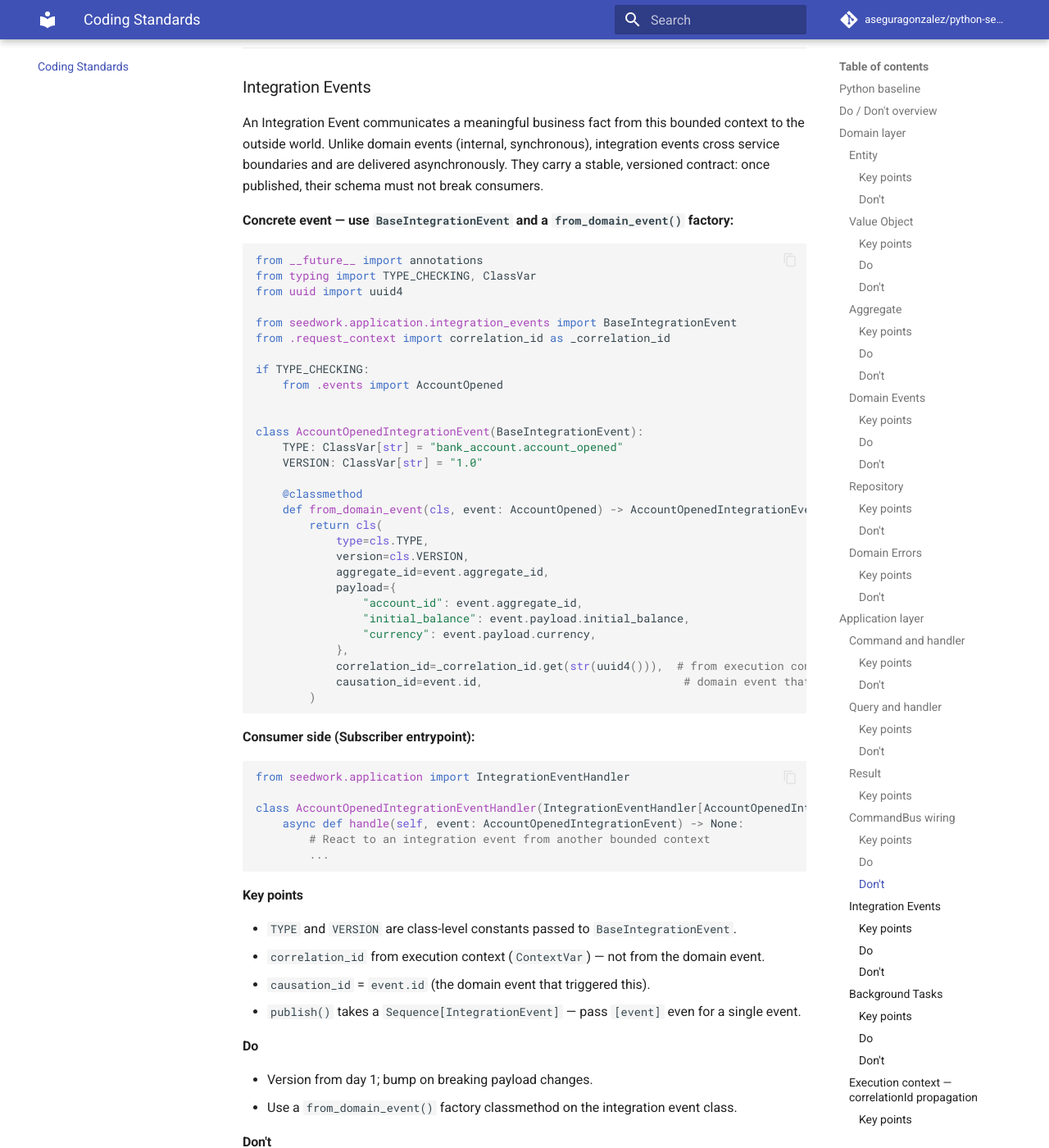
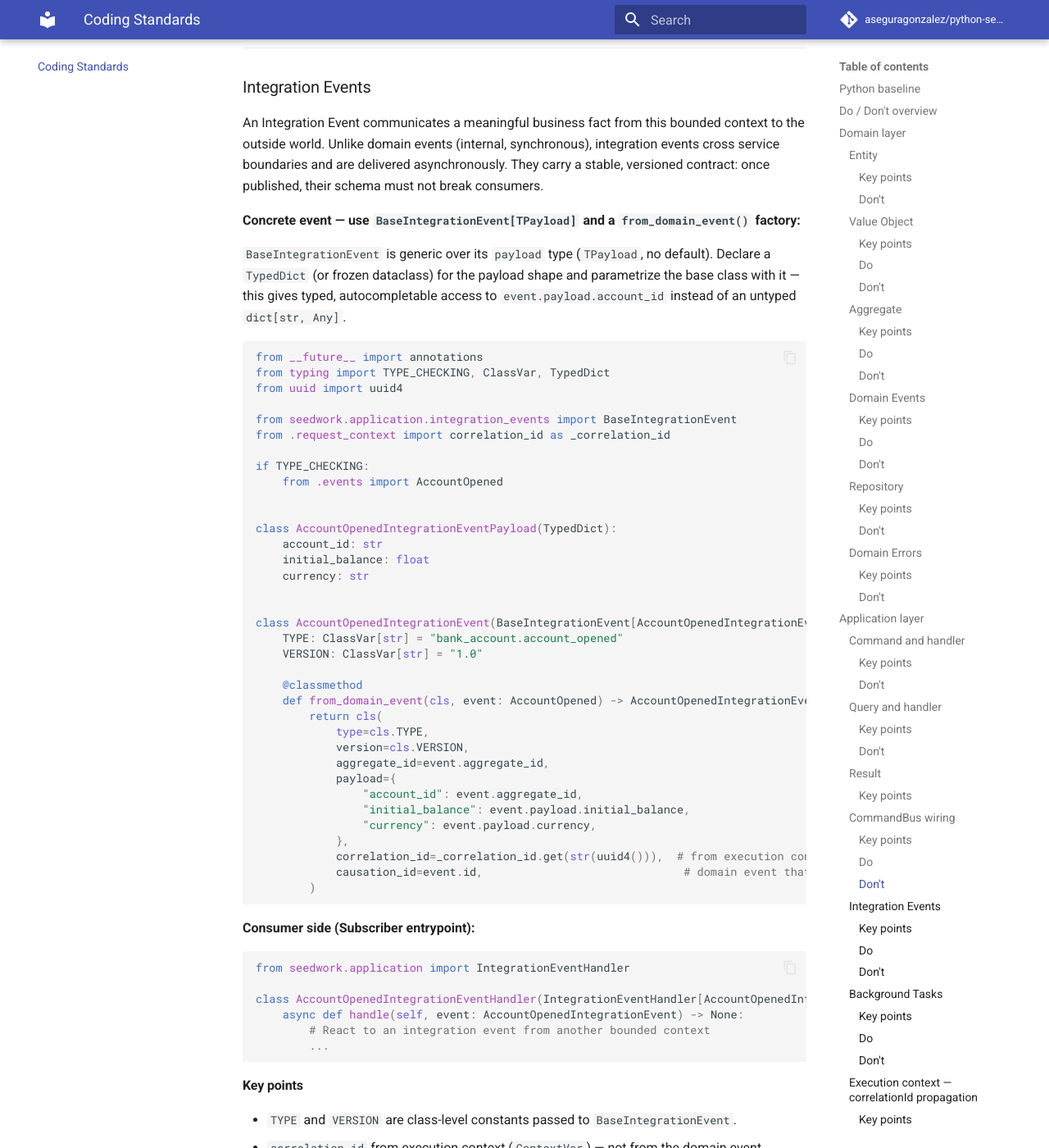
Before and after one commit to aseguragonzalez/python-seedwork, an MkDocs documentation site: the page built from docs/coding-standards.md, in a window 1280 px wide and 1400 px high, scrolled down 10692 px. Shown: the whole window at 82% size. Built offline with MkDocs 1.6.1 and Material for MkDocs 9.7.7, drawn with Linux system fonts in a browser that asks for light colours; comment, search, counter and statistics services are not loaded; the version menu is left out; some of the changed text lies outside the part shown.

Commit message:
feat: make BackgroundTask and IntegrationEvent generic over payload type (#63)
Co-authored-by: myclaudecodeagent[bot] <309073763+myclaudecodeagent[bot]@users.noreply.github.com>
Co-authored-by: Claude Sonnet 5 <noreply@anthropic.com>

````diff
--- a/docs/coding-standards.md
+++ b/docs/coding-standards.md
@@ -436,11 +436,13 @@ command_bus = (
 
 An Integration Event communicates a meaningful business fact from this bounded context to the outside world. Unlike domain events (internal, synchronous), integration events cross service boundaries and are delivered asynchronously. They carry a stable, versioned contract: once published, their schema must not break consumers.
 
-**Concrete event — use `BaseIntegrationEvent` and a `from_domain_event()` factory:**
+**Concrete event — use `BaseIntegrationEvent[TPayload]` and a `from_domain_event()` factory:**
+
+`BaseIntegrationEvent` is generic over its `payload` type (`TPayload`, no default). Declare a `TypedDict` (or frozen dataclass) for the payload shape and parametrize the base class with it — this gives typed, autocompletable access to `event.payload.account_id` instead of an untyped `dict[str, Any]`.
 
 ```python
 from __future__ import annotations
-from typing import TYPE_CHECKING, ClassVar
+from typing import TYPE_CHECKING, ClassVar, TypedDict
 from uuid import uuid4
 
 from seedwork.application.integration_events import BaseIntegrationEvent
@@ -450,7 +452,13 @@ if TYPE_CHECKING:
     from .events import AccountOpened
 
 
-class AccountOpenedIntegrationEvent(BaseIntegrationEvent):
+class AccountOpenedIntegrationEventPayload(TypedDict):
+    account_id: str
+    initial_balance: float
+    currency: str
+
+
+class AccountOpenedIntegrationEvent(BaseIntegrationEvent[AccountOpenedIntegrationEventPayload]):
     TYPE: ClassVar[str] = "bank_account.account_opened"
     VERSION: ClassVar[str] = "1.0"
 
@@ -486,7 +494,7 @@ class AccountOpenedIntegrationEventHandler(IntegrationEventHandler[AccountOpened
 - `TYPE` and `VERSION` are class-level constants passed to `BaseIntegrationEvent`.
 - `correlation_id` from execution context (`ContextVar`) — not from the domain event.
 - `causation_id` = `event.id` (the domain event that triggered this).
-- `publish()` takes a `Sequence[IntegrationEvent]` — pass `[event]` even for a single event.
+- `publish()` takes a `Sequence[IntegrationEvent[Any]]` — pass `[event]` even for a single event.
 
 #### Do
 
@@ -505,9 +513,11 @@ class AccountOpenedIntegrationEventHandler(IntegrationEventHandler[AccountOpened
 
 A Background Task defers work that must happen eventually but does not need to complete within the current request — sending emails, triggering webhooks, calling external APIs. Tasks are written to an outbox before the transaction commits, guaranteeing at-least-once execution by a worker even if the process crashes mid-flight.
 
+`BaseBackgroundTask` is likewise generic over its `payload` type (`TPayload`, no default) — parametrize it the same way as `BaseIntegrationEvent`.
+
 ```python
 from __future__ import annotations
-from typing import TYPE_CHECKING, ClassVar
+from typing import TYPE_CHECKING, ClassVar, TypedDict
 from uuid import uuid4
 
 from seedwork.application.background_tasks import BaseBackgroundTask
@@ -517,7 +527,11 @@ if TYPE_CHECKING:
     from .events import AccountOpened
 
 
-class SendWelcomeEmailTask(BaseBackgroundTask):
+class SendWelcomeEmailTaskPayload(TypedDict):
+    account_id: str
+
+
+class SendWelcomeEmailTask(BaseBackgroundTask[SendWelcomeEmailTaskPayload]):
     TYPE: ClassVar[str] = "send_welcome_email"
 
     @classmethod
@@ -718,12 +732,14 @@ assert len(scheduler.scheduled) == 0  # tasks were consumed
 | Domain Event | Past tense `PascalCase` | `AccountOpened`, `MoneyDeposited` |
 | Domain Event Payload | Past tense + `Payload` suffix | `AccountOpenedPayload` |
 | Integration Event | Past tense + `IntegrationEvent` suffix | `AccountOpenedIntegrationEvent` |
+| Integration Event Payload | Past tense + `IntegrationEventPayload` suffix | `AccountOpenedIntegrationEventPayload` |
 | Command | Imperative + `Command` | `OpenAccountCommand` |
 | Query | Noun phrase + `Query` | `GetBalanceQuery` |
 | Command Handler | Imperative + `Handler` | `OpenAccountHandler` |
 | Query Handler | Noun phrase + `Handler` | `GetBalanceHandler` |
 | Domain Event Handler | Noun phrase + `DomainEventHandler` | `AccountOpenedDomainEventHandler` |
 | Background Task | Imperative + `Task` | `SendWelcomeEmailTask` |
+| Background Task Payload | Imperative + `TaskPayload` suffix | `SendWelcomeEmailTaskPayload` |
 | Task Handler | Imperative + `TaskHandler` | `SendWelcomeEmailTaskHandler` |
 | Repository (port) | `{Aggregate}Repository` | `BankAccountRepository` |
 | Repository (impl) | `{ORM}{Aggregate}Repository` | `SqlAlchemyBankAccountRepository` |
````
Also changed, not shown: README.md (+1 -1 lines), docs/examples/bank_account/application/account_opened_integration_event.py (+8 -2 lines), docs/examples/bank_account/application/send_welcome_email/send_welcome_email_task.py (+6 -2 lines), docs/index.md (+1 -1 lines), 9 other files.
